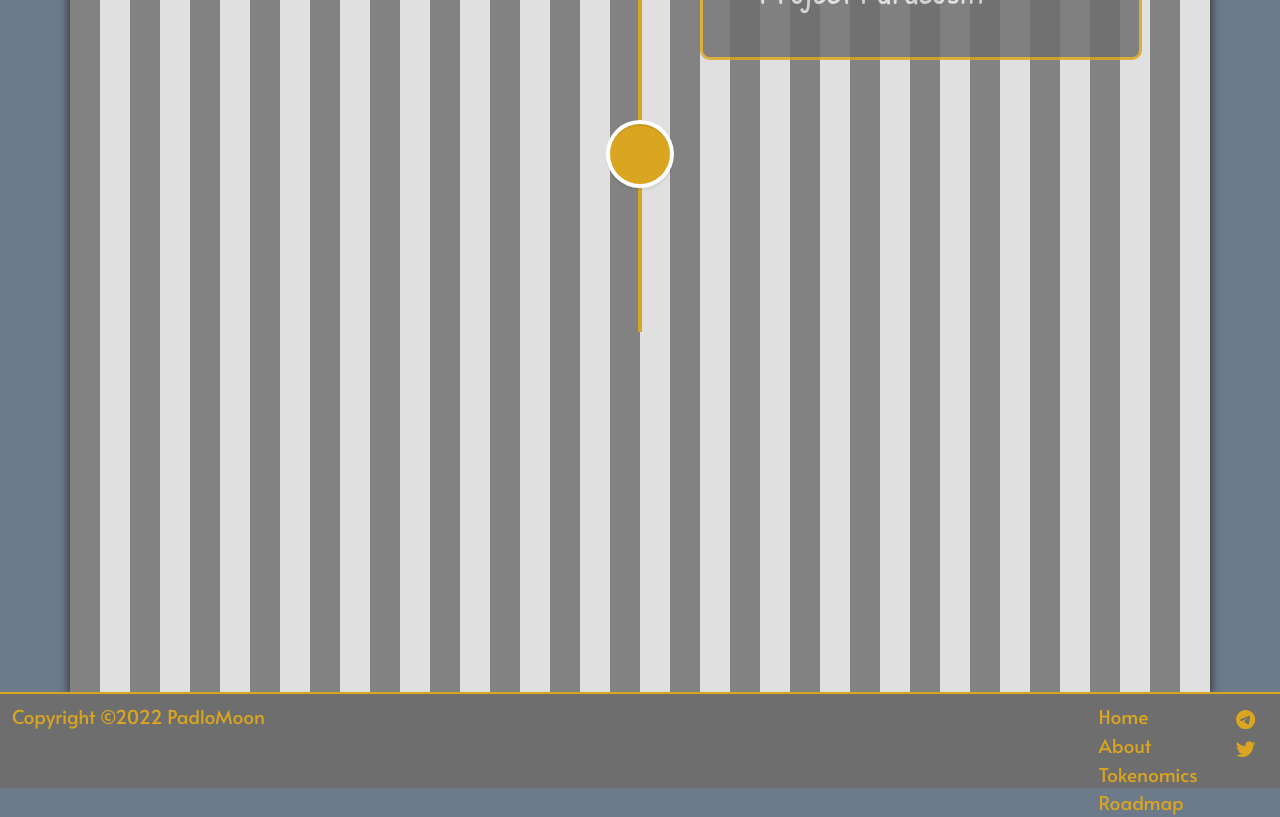
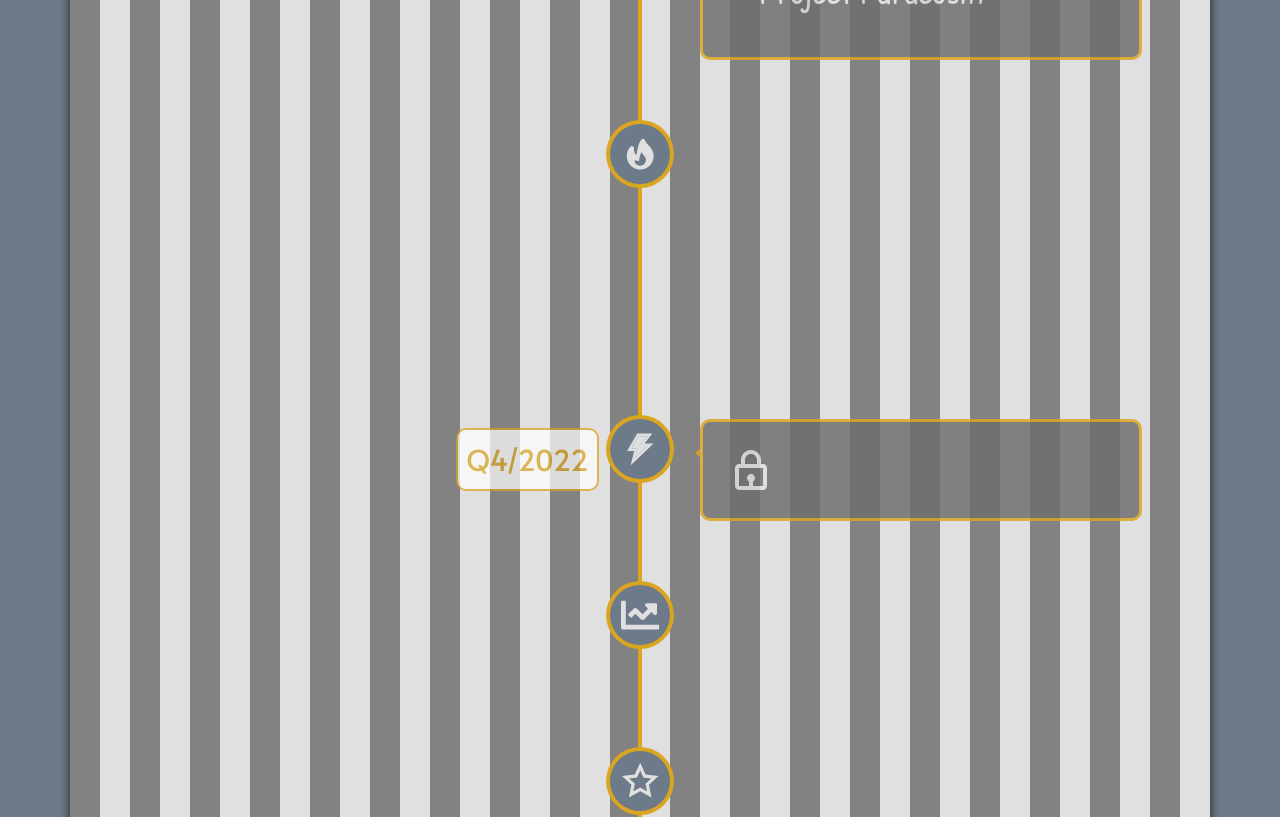
Before and after one commit to PadloMoon/website, a React (Create React App) app: page / in a window 1280 px wide. Shown: the part 3100-3917 px from the top of the page. Built offline with nearby package versions, Linux system fonts and the light colour scheme.

Commit message:
Roadmap tweaking, more content, added icons, some color changes

```diff
--- a/package.json
+++ b/package.json
@@ -16,6 +16,7 @@
     "react-bootstrap": "^2.1.2",
     "react-bootstrap-icons": "^1.7.2",
     "react-dom": "^17.0.2",
+    "react-icons": "^4.3.1",
     "react-router-dom": "^6.2.1",
     "react-scripts": "5.0.0",
     "react-vertical-timeline-component": "^3.5.2",
--- a/src/App.module.css
+++ b/src/App.module.css
@@ -9,7 +9,7 @@
   box-shadow: 0px 0px 8px 2px rgb(59, 59, 59);
   color: white;
   height: 100%;
-  padding-bottom: 15vh;
+  padding-bottom: 0;
 }
 
 .logo {
--- a/src/components/Roadmap.module.css
+++ b/src/components/Roadmap.module.css
@@ -10,7 +10,7 @@
 .Date {
   font-family: "Alata", sans-serif;
   background-color: white;
-  font-size: calc(0.6rem * var(--text-multiplier)) !important;
+  font-size: calc(0.45rem * var(--text-multiplier)) !important;
   width: auto !important;
   padding: 1vh !important;
   border-radius: 10px;
@@ -21,7 +21,6 @@
 
 .VerticalTimeLine {
   padding-top: 5em !important;
-  margin-bottom: 30vh;
 }
 
 .RoadmapText {
@@ -40,5 +39,13 @@
 }
 
 .Icon {
-  background: #daa520;
+  background: #6c7a89;
+  box-shadow: 0 0 0 4px #daa520;
 }
+
+.Icon > svg {
+  width: calc(0.6em * var(--text-multiplier)) !important;
+  height: calc(0.6em * var(--text-multiplier)) !important;
+  margin-left: calc(-0.3em * var(--text-multiplier)) !important;
+  margin-top: calc(-0.3em * var(--text-multiplier)) !important;
+}
--- a/src/components/Roadmap.tsx
+++ b/src/components/Roadmap.tsx
@@ -4,8 +4,14 @@ import {
   VerticalTimeline,
   VerticalTimelineElement,
 } from "react-vertical-timeline-component";
+import { Row, Col } from "react-bootstrap";
+import { BiLock, BiRocket } from "react-icons/bi";
+import { RiStarLine } from "react-icons/ri";
+import { HiCurrencyDollar, HiFire } from "react-icons/hi";
+import { AiTwotoneThunderbolt } from "react-icons/ai";
+import { FaChartLine } from "react-icons/fa";
+
 import "react-vertical-timeline-component/style.min.css";
-import { Row, Col } from "react-bootstrap";
 import styles from "./Roadmap.module.css";
 
 type Props = {
@@ -32,6 +38,7 @@ const Roadmap = ({ className }: Props) => {
           contentArrowStyle={{ borderRight: "1vh solid  #daa520" }}
           date="Q1/2022"
           iconClassName={styles.Icon}
+          icon={<BiRocket color="#e0e0e0" size={48} />}
         >
           <ul>
             <li>
@@ -57,6 +64,7 @@ const Roadmap = ({ className }: Props) => {
           dateClassName={styles.Date}
           textClassName={styles.RoadmapText}
           iconClassName={styles.Icon}
+          icon={<HiCurrencyDollar color="#e0e0e0" size={36} />}
           contentArrowStyle={{ borderRight: "1vh solid  #daa520" }}
         >
           <ul>
@@ -71,13 +79,44 @@ const Roadmap = ({ className }: Props) => {
           dateClassName={styles.Date}
           textClassName={styles.RoadmapText}
           iconClassName={styles.Icon}
+          icon={<HiFire color="#e0e0e0" size={36} />}
           contentArrowStyle={{ borderRight: "1vh solid  #daa520" }}
         >
           <ul>
             <li>1500 holders</li>
             <li>CEX listing</li>
+            <li>
+              <BiLock color="#e0e0e0" size={48} />
+            </li>
           </ul>
         </VerticalTimelineElement>
+        <VerticalTimelineElement
+          className="vertical-timeline-element--work"
+          date="Q4/2022"
+          dateClassName={styles.Date}
+          textClassName={styles.RoadmapText}
+          iconClassName={styles.Icon}
+          icon={<AiTwotoneThunderbolt color="#e0e0e0" size={36} />}
+          contentArrowStyle={{ borderRight: "1vh solid  #daa520" }}
+        >
+          <BiLock color="#e0e0e0" size={48} />
+        </VerticalTimelineElement>
+        <VerticalTimelineElement
+          className="vertical-timeline-element--work"
+          date="Q1/2023"
+          dateClassName={styles.Date}
+          textClassName={styles.RoadmapText}
+          iconClassName={styles.Icon}
+          icon={<FaChartLine color="#e0e0e0" size={36} />}
+          contentArrowStyle={{ borderRight: "1vh solid  #daa520" }}
+        >
+          <BiLock color="#e0e0e0" size={48} />
+        </VerticalTimelineElement>
+        <VerticalTimelineElement
+          className="vertical-timeline-element--work"
+          iconClassName={styles.Icon}
+          icon={<RiStarLine color="#e0e0e0" size={36} />}
+        ></VerticalTimelineElement>
       </VerticalTimeline>
     </>
   );
```
Also changed, not shown: 1 other file (tests, documents, lock files or other folders).
